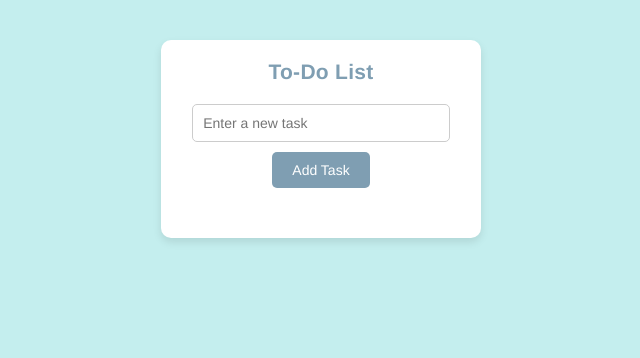
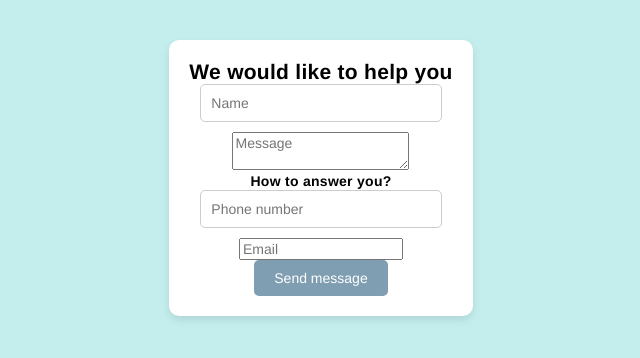
Before and after one commit to LesiaBelinska/front-end-pro, a plain HTML site: page index.html in a window 1280 px wide. Shown: the whole page, without its empty margins (319-959 px from the left). Drawn offline with nearby package versions, Linux system fonts and the light colour scheme.

Commit message:
Update index.html

```diff
--- a/index.html
+++ b/index.html
@@ -1,19 +1,35 @@
 <!DOCTYPE html>
 <html lang="en">
-<head>
-    <meta charset="UTF-8">
-    <meta name="viewport" content="width=device-width, initial-scale=1.0">
+  <head>
+    <meta charset="UTF-8" />
+    <meta name="viewport" content="width=device-width, initial-scale=1.0" />
     <title>Document</title>
-    <link rel="stylesheet" href="https://cdnjs.cloudflare.com/ajax/libs/modern-normalize/3.0.1/modern-normalize.min.css"/>
+    <link
+      rel="stylesheet"
+      href="https://cdnjs.cloudflare.com/ajax/libs/modern-normalize/3.0.1/modern-normalize.min.css"
+    />
     <link rel="stylesheet" href="./main.css" />
-</head>
-<body>
+  </head>
+  <body>
     <div class="container">
-        <h1>To-Do List</h1>
-        <input type="text" id="new-task" placeholder="Enter a new task">
-        <button id="add-task">Add Task</button>
-        <ul id="task-list"></ul>
+        <form id="help-form">
+            <h2 class="form-title">We would like to help you</h2>
+            <input type="text" id="name" required placeholder="Name" class="input-field" />
+            <div id="name-error" class="error-message"></div>
+
+            <textarea id="message" min="5" placeholder="Message" class="textarea-field"></textarea>
+            <div id="message-error" class="error-message"></div>
+
+            <h4 class="section-title">How to answer you?</h4>
+            <input type="text" id="phone-number" placeholder="Phone number" class="input-field" />
+            <div id="phone-error" class="error-message"></div>
+
+            <input type="email" id="email" placeholder="Email" class="input-field" />
+            <div id="email-error" class="error-message"></div>
+
+            <button type="button" id="send-message-button" class="send-button">Send message</button>
+        </form>
     </div>
     <script src="./index.js"></script>
-</body>
+  </body>
 </html>
```
